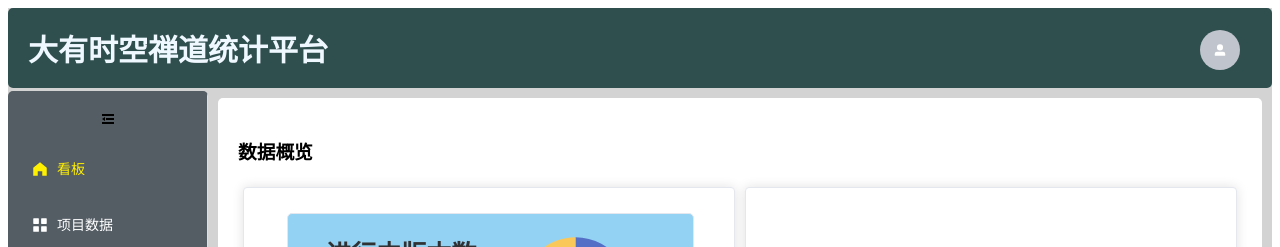
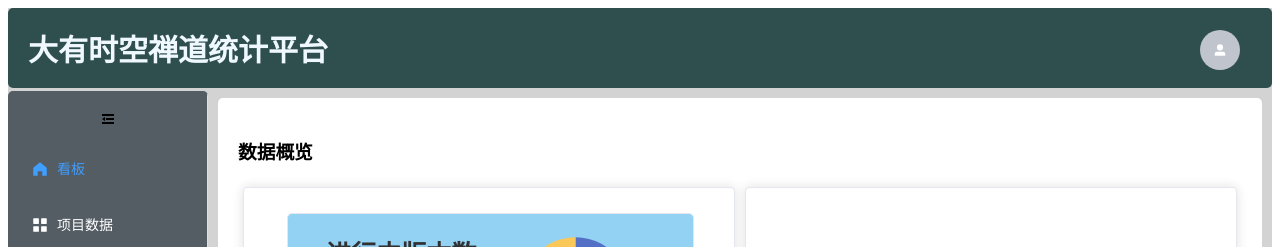
Before and after one commit to xiaoxiongzhang/zentao-statistic-frontend, a Vue app: page / in a window 1280 px wide. Shown: the top 247 px of the page. Built offline with nearby package versions, Linux system fonts and the light colour scheme.

Commit message:
调整侧边栏的选中颜色

```diff
--- a/src/components/layouts/SideBarWrap.vue
+++ b/src/components/layouts/SideBarWrap.vue
@@ -9,7 +9,6 @@
         @open="handleOpen"
         @close="handleClose"
         background-color="#545c64"
-        active-text-color="#fff000"
         text-color="#ffffff"
         height="100%"
     >
```
